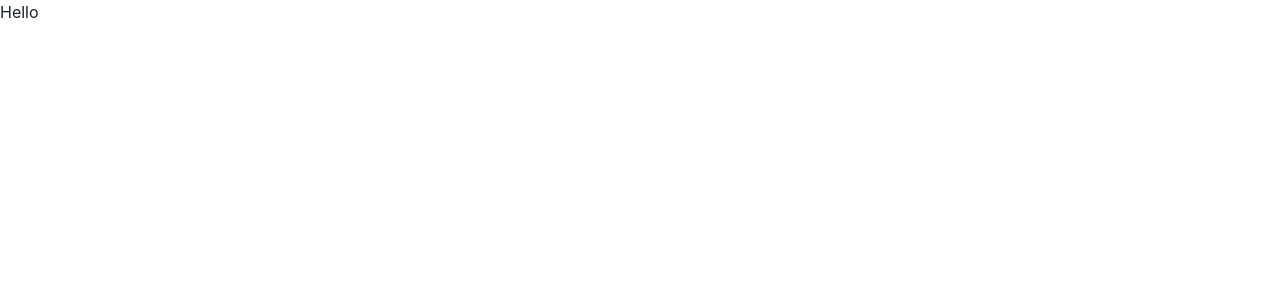
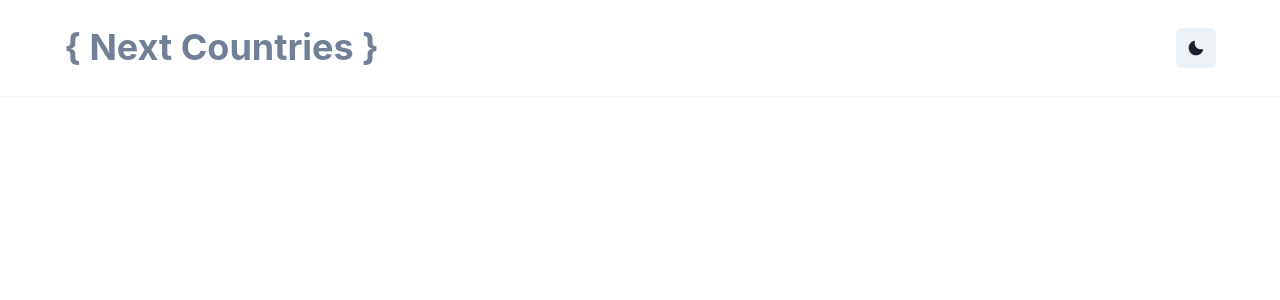
Before and after one commit to selimyalinkilic/next-countries, a Next.js app: page / in a window 1280 px wide. Shown: the top 300 px of the page. Built offline with nearby package versions, Linux system fonts and the light colour scheme.

Commit message:
Created header component

```diff
--- /dev/null
+++ b/components/header.js
@@ -0,0 +1,30 @@
+import { Heading } from "@chakra-ui/react";
+import { MoonIcon } from "@chakra-ui/icons";
+import { Box, Flex } from "@chakra-ui/layout";
+import { IconButton } from "@chakra-ui/react";
+import { useColorMode } from "@chakra-ui/color-mode";
+
+const Header = () => {
+  const { toggleColorMode } = useColorMode();
+  return (
+    <Flex
+      height={[12, 16, 24]}
+      boxShadow="sm"
+      justifyContent="space-between"
+      alignItems="center"
+      px={[4, 8, 16]}
+    >
+      <Heading as="h1" fontSize={["xl", "2xl", "3xl", "4xl"]} color="gray.500">
+        {" "}
+        &#123; Next Countries &#125;{" "}
+      </Heading>
+      <IconButton
+        aria-label="Change Color Mode"
+        icon={<MoonIcon />}
+        onClick={toggleColorMode}
+      />
+    </Flex>
+  );
+};
+
+export default Header;
--- a/package.json
+++ b/package.json
@@ -12,6 +12,7 @@
     "lint": "next lint"
   },
   "dependencies": {
+    "@chakra-ui/icons": "^1.0.16",
     "@chakra-ui/react": "^1.6.10",
     "@emotion/react": "^11",
     "@emotion/styled": "^11",
--- a/pages/index.js
+++ b/pages/index.js
@@ -1,5 +1,7 @@
+import Header from "../components/header";
+
 const Home = () => {
-  return <div>Hello</div>;
+  return <Header />;
 };
 
 export default Home;
```
Also changed, not shown: 1 other file (tests, documents, lock files or other folders).
